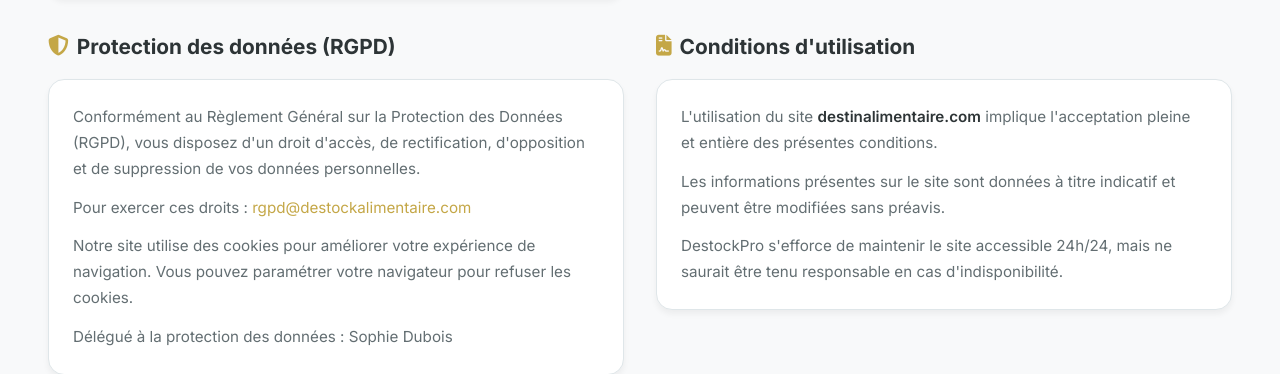
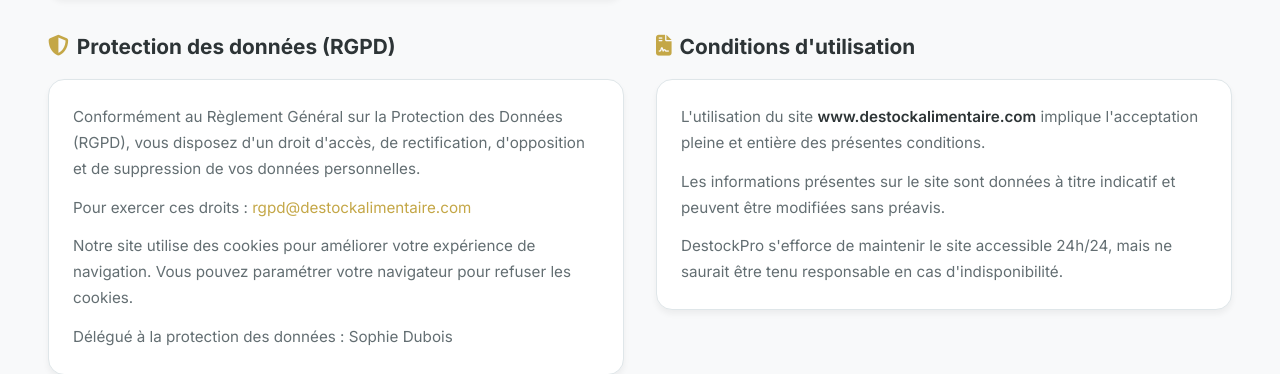
Before and after one commit to Destockagealimentaire/destockplus, a Flask app: template templates/mentions_legales.html in a window 1280 px wide. Shown: the part 930-1304 px from the top of the page. Run offline with Flask 3, Linux system fonts and the light colour scheme; the template is opened without the code that fills it, so the values that code supplies are empty; parts of the project's set-up code (start-up, migrations or seed data) failed here and were passed over; some libraries are stand-ins or nearby versions.

Commit message:
Update mentions_legales.html

```diff
--- a/templates/mentions_legales.html
+++ b/templates/mentions_legales.html
@@ -69,7 +69,7 @@
                 <div class="legal-section">
                     <h2><i class="fas fa-file-contract"></i> Conditions d'utilisation</h2>
                     <div class="legal-card">
-                        <p>L'utilisation du site <strong>destinalimentaire.com</strong> implique l'acceptation pleine et entière des présentes conditions.</p>
+                        <p>L'utilisation du site <strong>www.destockalimentaire.com</strong> implique l'acceptation pleine et entière des présentes conditions.</p>
                         <p>Les informations présentes sur le site sont données à titre indicatif et peuvent être modifiées sans préavis.</p>
                         <p>DestockPro s'efforce de maintenir le site accessible 24h/24, mais ne saurait être tenu responsable en cas d'indisponibilité.</p>
                     </div>
```
